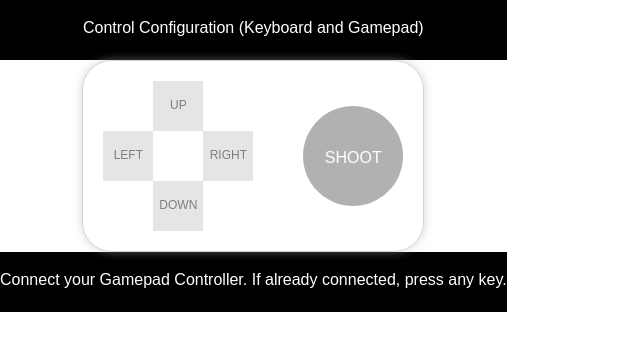
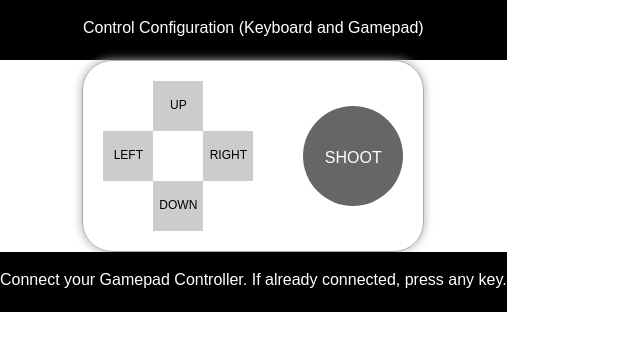
Before and after one commit to avirati/battle-city-nes, a website: page public/index.html in a window 1280 px wide. Shown: the whole page, without its empty margins (0-640 px from the left). Drawn offline with Linux system fonts and the light colour scheme.

Commit message:
Leave controller enabled to allow key mappings for keyboard

```diff
--- a/public/index.html
+++ b/public/index.html
@@ -107,7 +107,7 @@
     <div id="app" class="app"></div>
     <div id="gamepad" class="gamepad">
         <div class="title">Control Configuration (Keyboard and Gamepad)</div>
-        <div class="controller disable">
+        <div class="controller">
             <div class="movement">
                 <div class="keys dummy"></div>
                 <div class="keys control" data-action="GAMEPAD_UP" data-state="UNASSIGNED">UP</div>
```
